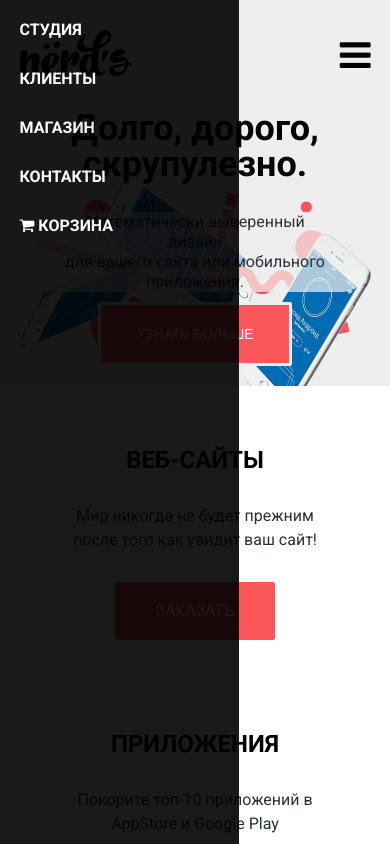
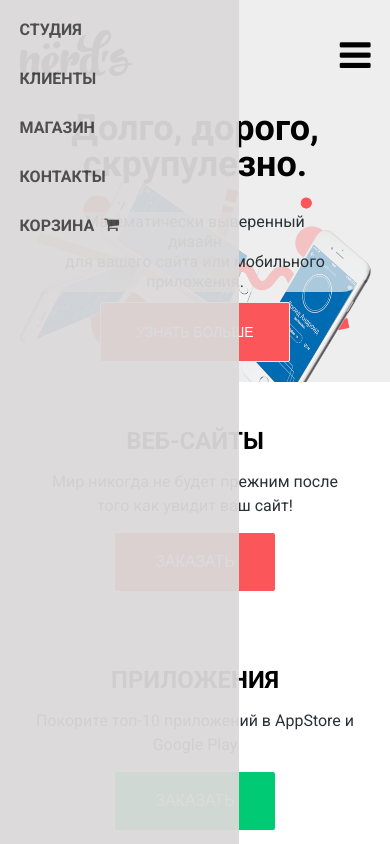
Before and after one commit to shyndick/exam, a plain HTML site: page index.html in a window 390 px wide. Both pictures are taken after a click on the button 355 px from the left and 54 px from the top of the page. Shown: the top 844 px of the page. Drawn offline with Linux system fonts and the light colour scheme.

Commit message:
exam complied

```diff
--- a/css/media.css
+++ b/css/media.css
@@ -14,9 +14,6 @@
 }
 
 @media (max-width: 1024px) {
-    .container {
-        width: 90%;
-    }
 
     .header_nav{
         padding-top: 30px;
@@ -41,8 +38,8 @@
         position: fixed;
         top: 0;
         left: 0;
-        background-color: rgb(0, 0, 0);
-        opacity: .9;
+        background-color: rgb(219, 217, 217);
+        opacity: .95;
         padding: 5%;
         min-width: 200px;
         height: 100%;
@@ -50,7 +47,7 @@
     }
 
     .header_nav_nav a{
-        color: #fff;
+        color: rgb(70, 70, 70);
 
     }
 
@@ -61,6 +58,15 @@
 
     .header_nav_nav li:last-child {
         display: inline-block;
+    }
+
+    .header_nav_nav li:last-child a{
+        display: inline-flex;
+        flex-direction: row-reverse;
+    }
+
+    .header_nav_nav li i {
+        margin-left: 10px;
     }
 
     .header_main {
@@ -184,7 +190,7 @@
         }
 
         .header .button {
-            border: 3px solid #eeeeee;
+            border: 1px solid #eeeeee;
         }
 
         .button {
@@ -284,7 +290,8 @@
         }
 
         .zakaz_item {
-            max-width: 280px;
+            max-width: 320px;
+            grid-row-gap: 15px;
         }
 
         .zakaz_item img {
@@ -304,6 +311,26 @@
 
         .logo_item {
             padding: 15px;
+        }
+
+        .info_item2_item_subtitle {
+            margin-top: 10px;
+        }
+    }
+
+    @media (max-width: 590px) {
+        .zakaz {
+
+            grid-template-columns: auto;
+
+        }
+
+        .zakaz_item:nth-child(3) {
+            grid-row-start: auto;
+            grid-row-end: auto;
+            grid-column-start: auto;
+            grid-column-end: auto;
+           margin-top: 30px;
         }
     }
 
@@ -331,19 +358,7 @@
             margin-bottom: 20px;
         }
 
-        .zakaz {
 
-            grid-template-columns: auto;
-
-        }
-
-        .zakaz_item:nth-child(3) {
-            grid-row-start: auto;
-            grid-row-end: auto;
-            grid-column-start: auto;
-            grid-column-end: auto;
-           margin-top: 30px;
-        }
 
         .info_item1 p {
             text-align: justify;
@@ -353,10 +368,17 @@
             text-align: left;
         }
 
+        .iframe {
+            margin-top: 10px;
+        }
+
         .iframe_contact {
             position: unset;
             text-align: center;
-            background-color: #e1e1e1;
+        }
+
+        .iframe_contact .button {
+            margin: 0;
         }
 
 
--- a/css/style.css
+++ b/css/style.css
@@ -38,6 +38,7 @@
 }
 
 .nav_toggle label {
+
     display: block;
     width: 100%;
     height: 100%;
@@ -120,6 +121,7 @@
     color: #fff;
     border-radius: 2px;
     background-color: #fb565a;
+    cursor: pointer;
 }
 
 .zakaz {
--- a/index.html
+++ b/index.html
@@ -29,7 +29,7 @@
                             <li><a href="#">Клиенты</a></li>
                             <li><a href="#">Магазин</a></li>
                             <li><a href="#">Контакты</a></li>
-                            <li><a href="">
+                            <li><a href="#">
                                 <i class="fa fa-shopping-cart" aria-hidden="true"></i>
                             Корзина
                                 </a>
@@ -37,7 +37,7 @@
                         </ul>
                     </div>
                     <div class="header_nav_basket">
-                        <a href="">
+                        <a href="#">
                             <i class="fa fa-shopping-cart" aria-hidden="true"></i>
                         Корзина
                     </a>
@@ -157,13 +157,14 @@
 
         <footer class="footer">
             <div class="iframe">
-                <iframe src="https://yandex.ru/map-widget/v1/?um=constructor%3Aa2f66a97620df8ec9ec887786eeb729570ceab1d083de53d22a0a7194b3bc52f&amp;source=constructor" width="100%" height="400" frameborder="0"></iframe>
                 <div class="iframe_contact">
                     <h3>NЁRDS DESIGN STUDIO</h3>
                     <p>191186, Санкт-Петербург, <br> ул. Б. Конюшенная, д. 19/8</p>
                     <p>тел. +7 (812) 275-75-75</p>
                     <button class="button">Напишите нам</button>
                 </div>
+                <iframe src="https://yandex.ru/map-widget/v1/?um=constructor%3Aa2f66a97620df8ec9ec887786eeb729570ceab1d083de53d22a0a7194b3bc52f&amp;source=constructor" width="100%" height="400" frameborder="0"></iframe>
+
             </div>
             <div class="contact">
                 <div class="container">
```
